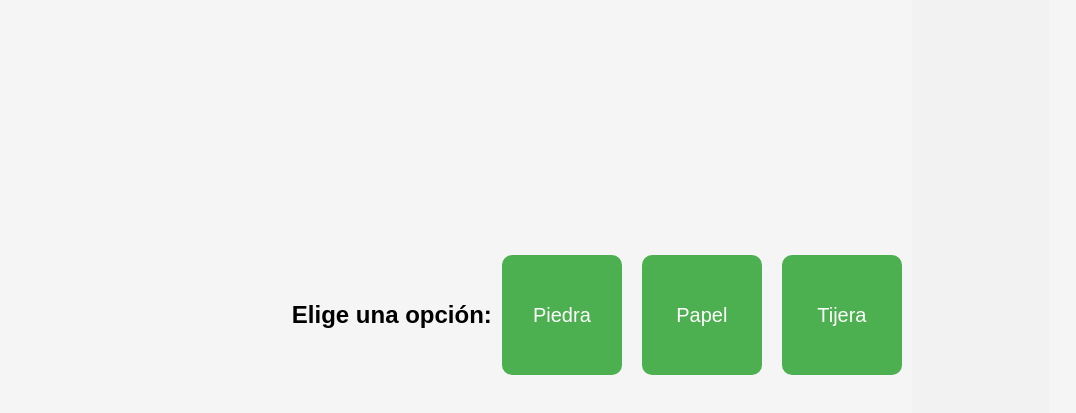
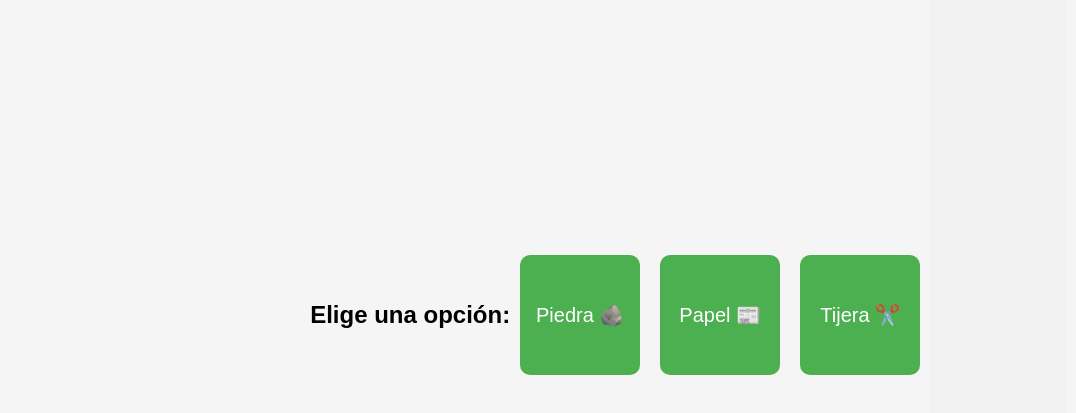
Before and after one commit to jesualujan/introJavascript-36-web-a, a plain HTML site: page 05IntroDom/index.html in a window 1280 px wide. Shown: the part 65-478 px from the top of the page, without its empty margins (91-1167 px from the left). Drawn offline with Linux system fonts and the light colour scheme.

Commit message:
agregue emojis

```diff
--- a/05IntroDom/index.html
+++ b/05IntroDom/index.html
@@ -8,13 +8,13 @@
     <title>Piedra Papel o Tijera</title>
 </head>
 <body>
-        <h1> Piedra, Papel o Tijera </h1>
+        <h1> Piedra, Papel o Tijera 🚀 </h1>
 
         <div class="opciones-jugador" id="opciones-jugador">
             <h2> Elige una opción: </h2>
-            <button class="opcion" data-opcion="piedra">Piedra</button>
-            <button class="opcion" data-opcion="papel">Papel</button>
-            <button class="opcion" data-opcion="tijera">Tijera</button>
+            <button class="opcion" data-opcion="piedra">Piedra 🪨</button>
+            <button class="opcion" data-opcion="papel">Papel 📰</button>
+            <button class="opcion" data-opcion="tijera">Tijera ✂️</button>
         </div>
 
         <div class="resultado" id="resultado">
```
